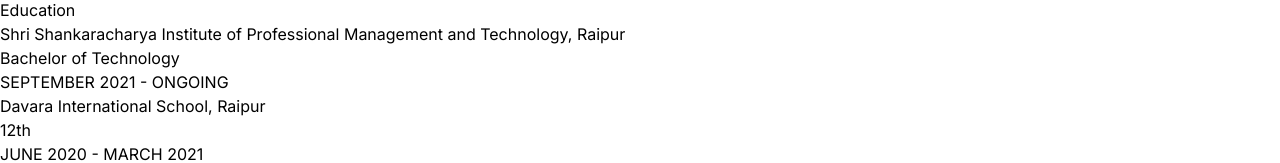
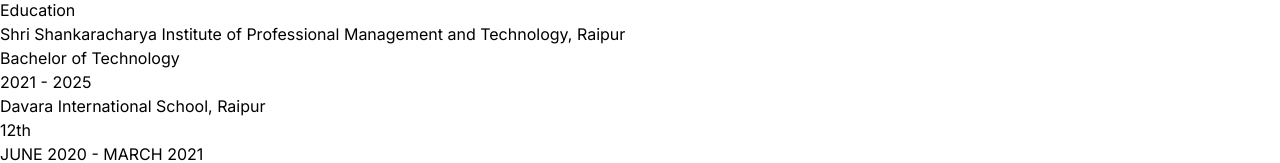
Before and after one commit to Yashshinde43/portfolio, a React (Vite) app: page / in a window 1280 px wide. Shown: the part 545-708 px from the top of the page. Built offline with nearby package versions, Linux system fonts and the light colour scheme.

Commit message:
Update About.jsx

```diff
--- a/src/components/About.jsx
+++ b/src/components/About.jsx
@@ -27,7 +27,7 @@
             </h1>
           </div>
           <p className="mb-2 text-xl text-neutral-400">Bachelor of Technology</p>
-          <p className="text-neutral-400">SEPTEMBER 2021 - ONGOING</p>
+          <p className="text-neutral-400"> 2021 - 2025 </p>
         </motion.div>
       </div>
       <div className="flex flex-wrap justify-center my-2">
```
